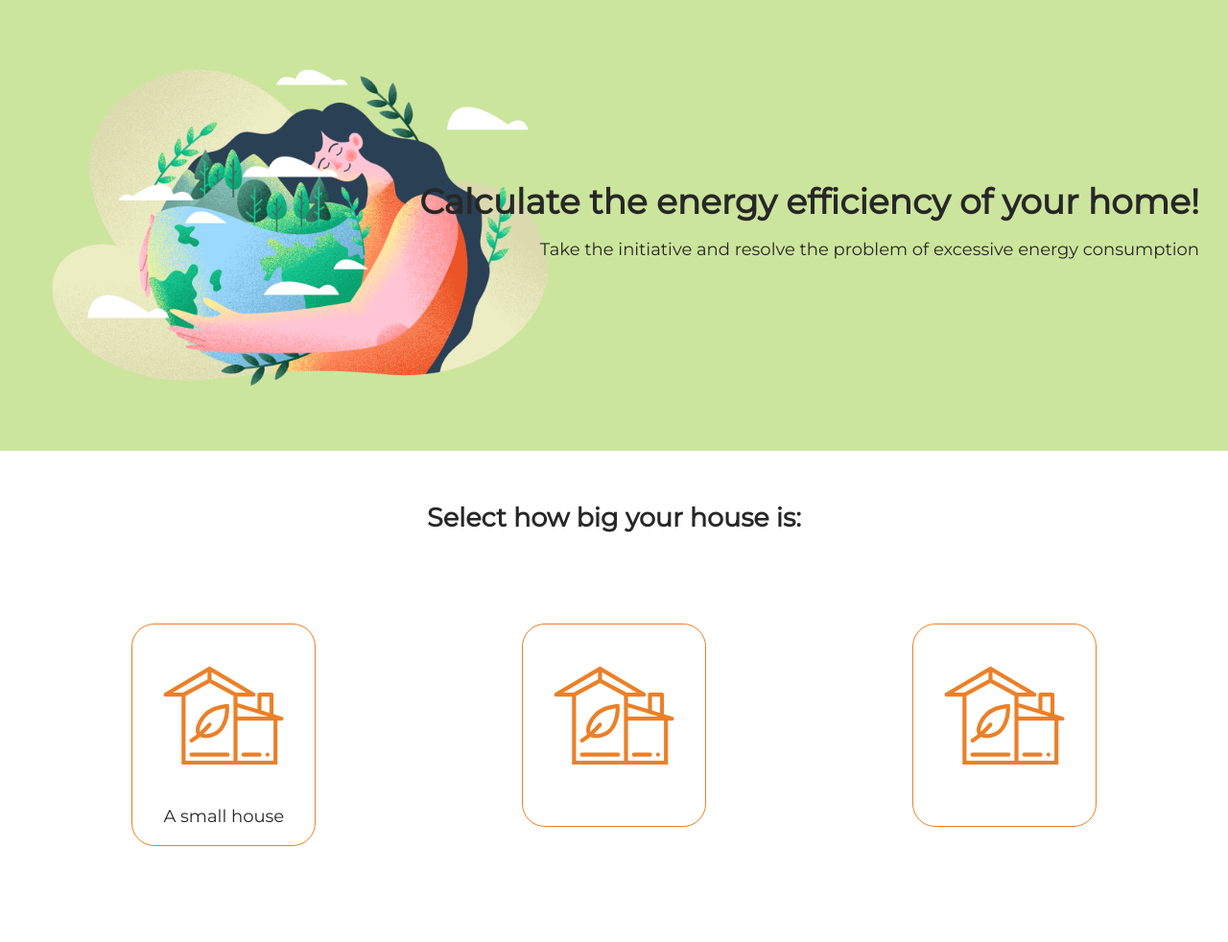
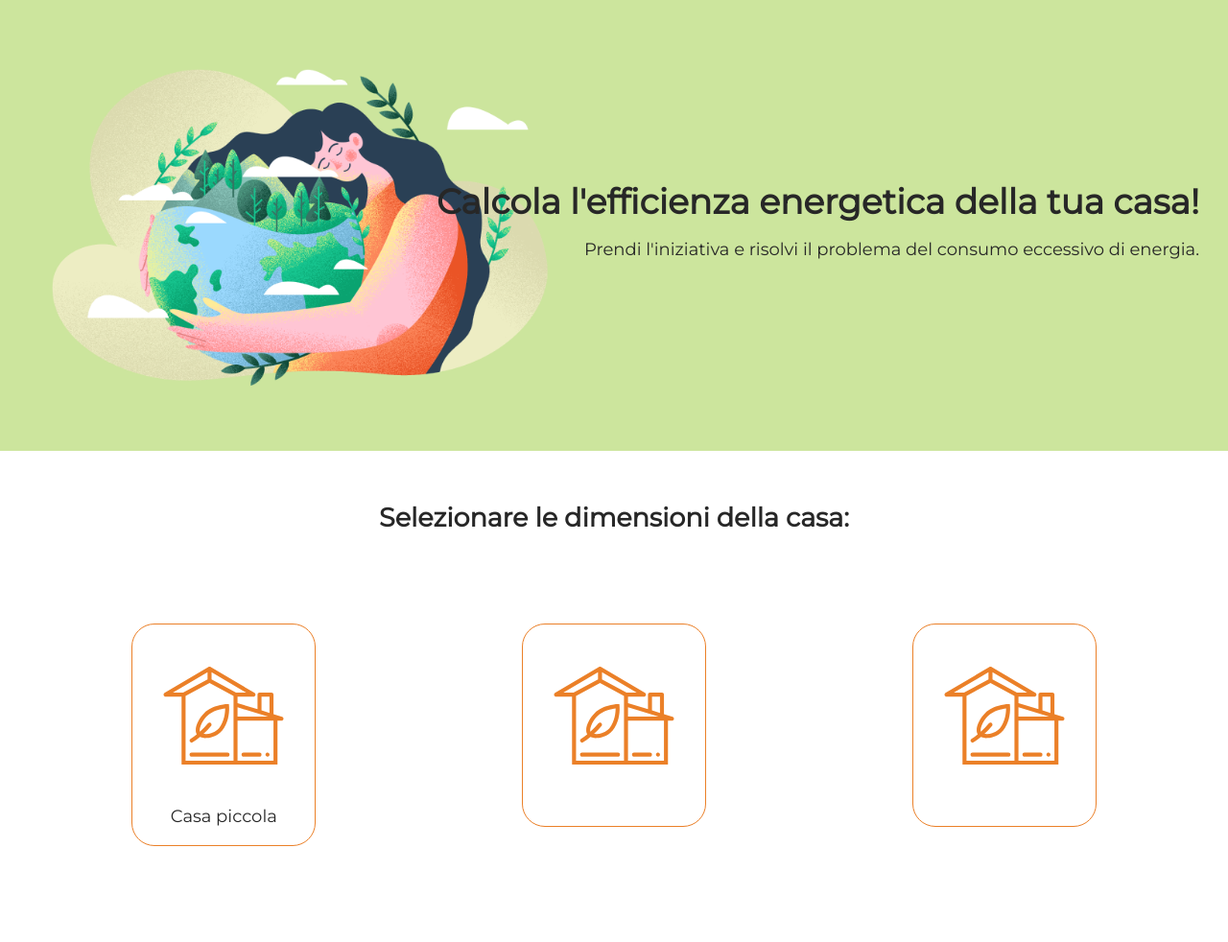
Before and after one commit to giulianotattico/calculator_itl, a Flask app: page / in a window 1280 px wide. Shown: the whole page at 96% size. Run offline with Flask 3, Linux system fonts and the light colour scheme.

Commit message:
Update index.html

```diff
--- a/templates/index.html
+++ b/templates/index.html
@@ -8,34 +8,34 @@
   >
   <meta http-equiv="X-UA-Compatible" content="ie=edge">
   <link rel="stylesheet" href="../static/css/style.css">
-  <title>Energy efficiency calculator for smart homes</title>
+  <title>Calcolatore di efficienza energetica per smart home</title>
 </head>
 <body>
   <header class="header">
     <div class="header__text">
-      <h1>Calculate the energy efficiency of your home!</h1>
-      <p>Take the initiative and resolve the problem of excessive energy consumption</p>
+      <h1>Calcola l'efficienza energetica della tua casa!</h1>
+      <p>Prendi l'iniziativa e risolvi il problema del consumo eccessivo di energia.</p>
     </div>
   </header>
   <main>
     {% block content %}
-    <h2 class="main__title">Select how big your house is:</h2>
+    <h2 class="main__title">Selezionare le dimensioni della casa:</h2>
     <ul class="list">
       <li class="list__item">
         <a href="/1">
         <img class="item__img" src="../static/img/home.svg" alt="home">
-        <span>A small house</span></a>
+        <span>Casa piccola</span></a>
       </li>
-      <!-- Assignment #1 -->
+      <!-- Consegna #1 -->
       <li class="list__item">
         <a href="/2">
         <img class="item__img" src="../static/img/home.svg" alt="home">
-        <span><!--Add text for a medium-sized house option--></span></a>
+        <span><!--Aggiungere il testo per l'opzione di una casa di medie dimensioni--></span></a>
       </li>
       <li class="list__item">
         <a href="/3">
         <img class="item__img" src="../static/img/home.svg" alt="home">
-        <span><!--Add text for a large house option--></span></a>
+        <span><!--Aggiungere il testo per l'opzione di una casa di grandi dimensioni--></span></a>
       <!--  -->
       </li>
     </ul>
```
